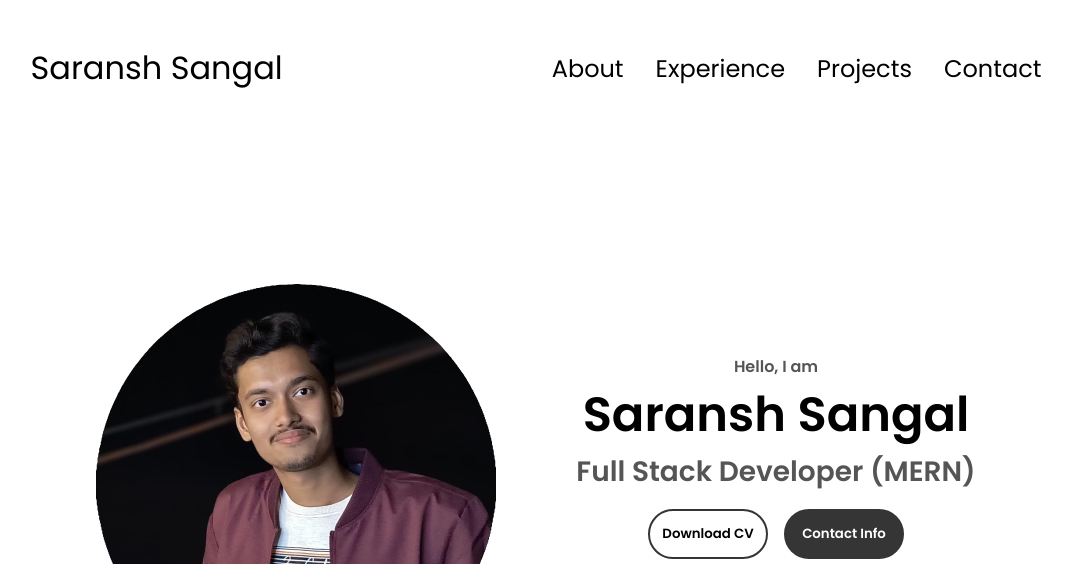
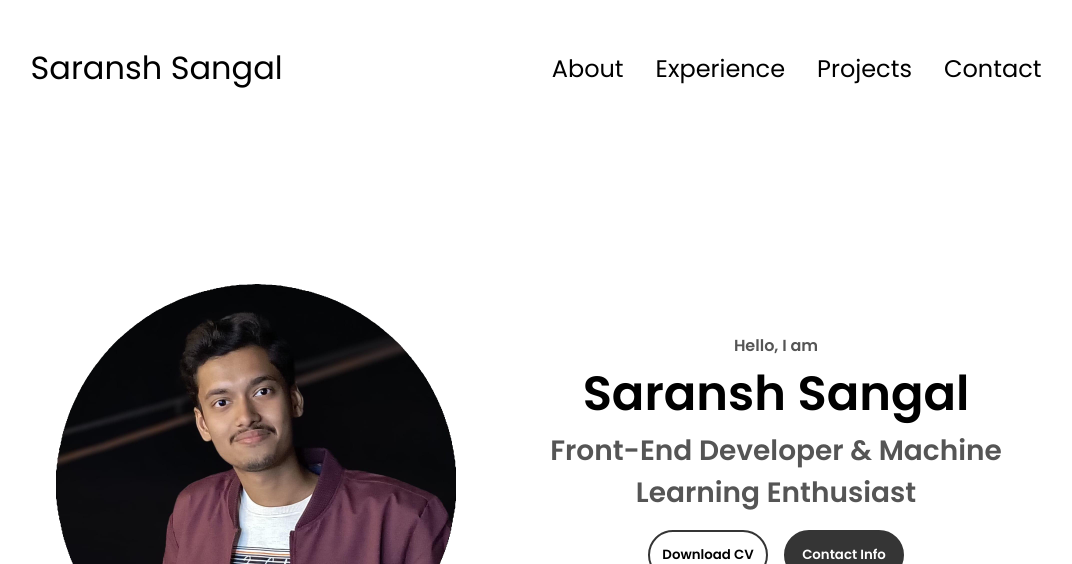
Before and after one commit to Saransh-Sangal20/OIBSIP, a plain HTML site: page Portfolio (task1)/index.html in a window 1280 px wide. Shown: the top 564 px of the page, without its empty margins (104-1176 px from the left). Drawn offline with Linux system fonts and the light colour scheme.

Commit message:
reverted updates

```diff
--- a/Portfolio (task1)/index.html
+++ b/Portfolio (task1)/index.html
@@ -44,7 +44,7 @@
         <div class = "section_text">
             <p class = "section_text_p1">Hello, I am</p>
             <h2 class = "title">Saransh Sangal</h2>
-            <p class = "section_text_p2">Full Stack Developer (MERN)</p>
+            <p class = "section_text_p2">Front-End Developer & Machine Learning Enthusiast</p>
             <div class = "btn_container">
                 <button class = "btn_btn_color2">Download CV</button>
                 <button class = "btn_btn_color1" onclick = "location.href = ('./#contact')">Contact Info</button>      <!--onclick = "location.href = ('https://url')"-->
```
